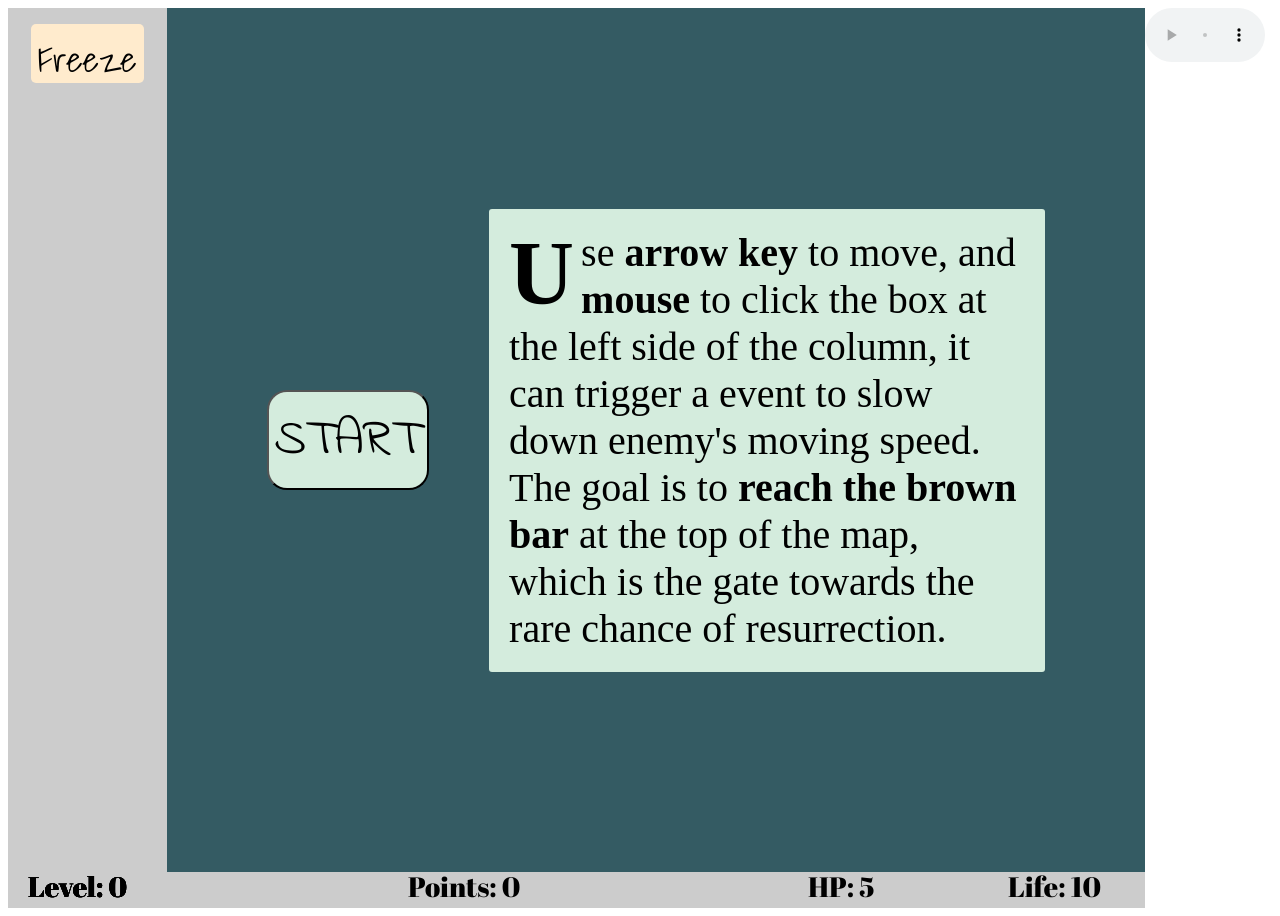
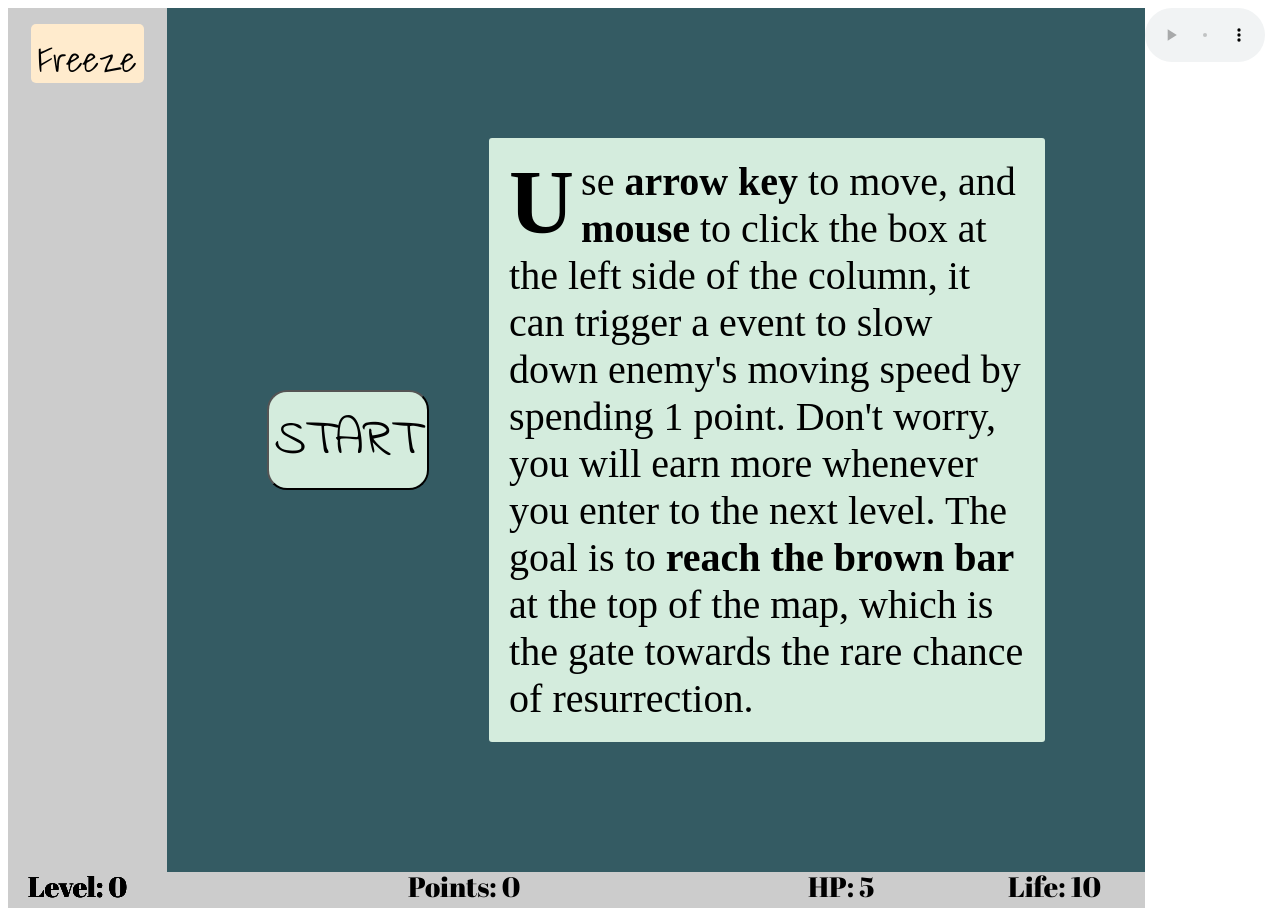
Before and after one commit to CavemanKT/firstProject-towardsResurrection, a plain HTML site: page index.html in a window 1280 px wide. Drawn offline with nearby package versions, Linux system fonts and the light colour scheme.

```diff
--- a/index.html
+++ b/index.html
@@ -28,7 +28,7 @@
     </ul>
     <div id="div-wrapper" hidden>
       <button id="start-btn" hidden>START</button>
-      <article id="instruction">Use <b>arrow key</b> to move, and <b>mouse</b> to click the box at the left side of the column, it can trigger a event to slow down enemy's moving speed. The goal is to <b>reach the brown bar</b> at the top of the map, which is the gate towards the rare chance of resurrection. </article>
+      <article id="instruction">Use <b>arrow key</b> to move, and <b>mouse</b> to click the box at the left side of the column, it can trigger a event to slow down enemy's moving speed by spending 1 point. Don't worry, you will earn more whenever you enter to the next level.  The goal is to <b>reach the brown bar</b> at the top of the map, which is the gate towards the rare chance of resurrection. </article>
       <h3 id="#restart-msg" style="display: none;">You are being dragged to hell.</h3>
       <button id="restart-btn" style="display: none;">RESTART</button>
     </div>
```
